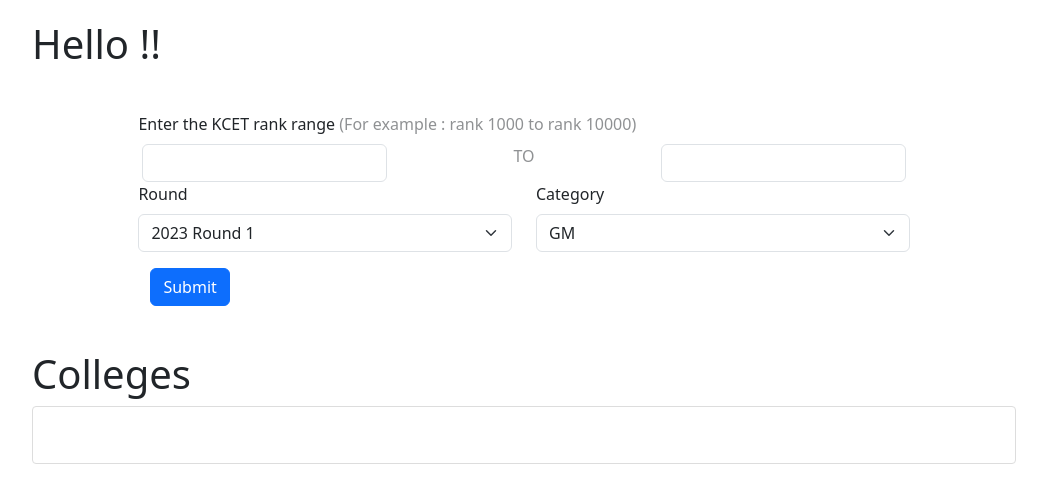
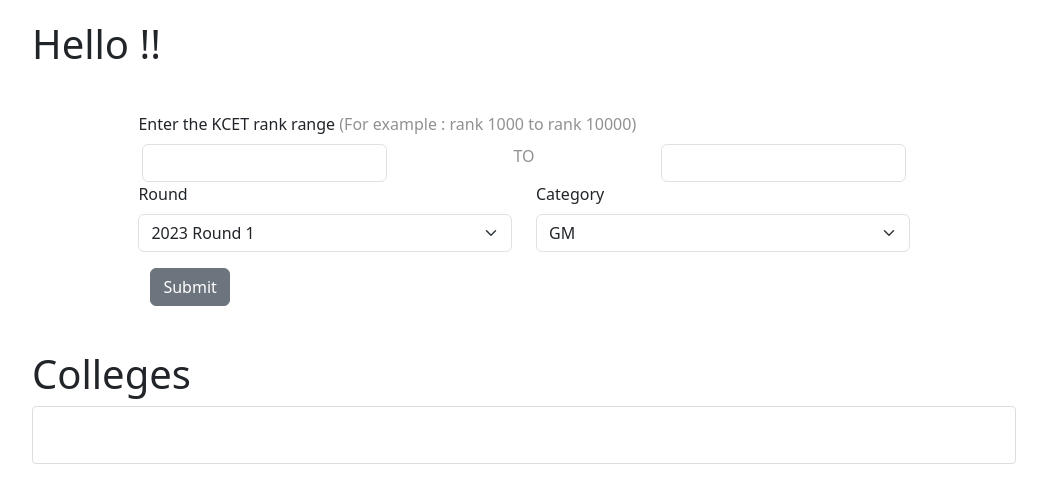
Before and after one commit to pratikmn15/kcet-predictor, a Flask app: page / in a window 1280 px wide. Shown: the part 56-559 px from the top of the page, without its empty margins (116-1163 px from the left). Run offline with Flask 3, Linux system fonts and the light colour scheme.

Commit message:
simplified design

```diff
--- a/templates/base.html
+++ b/templates/base.html
@@ -148,7 +148,7 @@
                         </div>
                     </div>
             </div>
-            <button type="submit" class="btn btn-primary">Submit</button>
+            <button type="submit" class="btn btn-secondary">Submit</button>
         </div>
         {% block colleges %}
         {% endblock colleges %}
```
